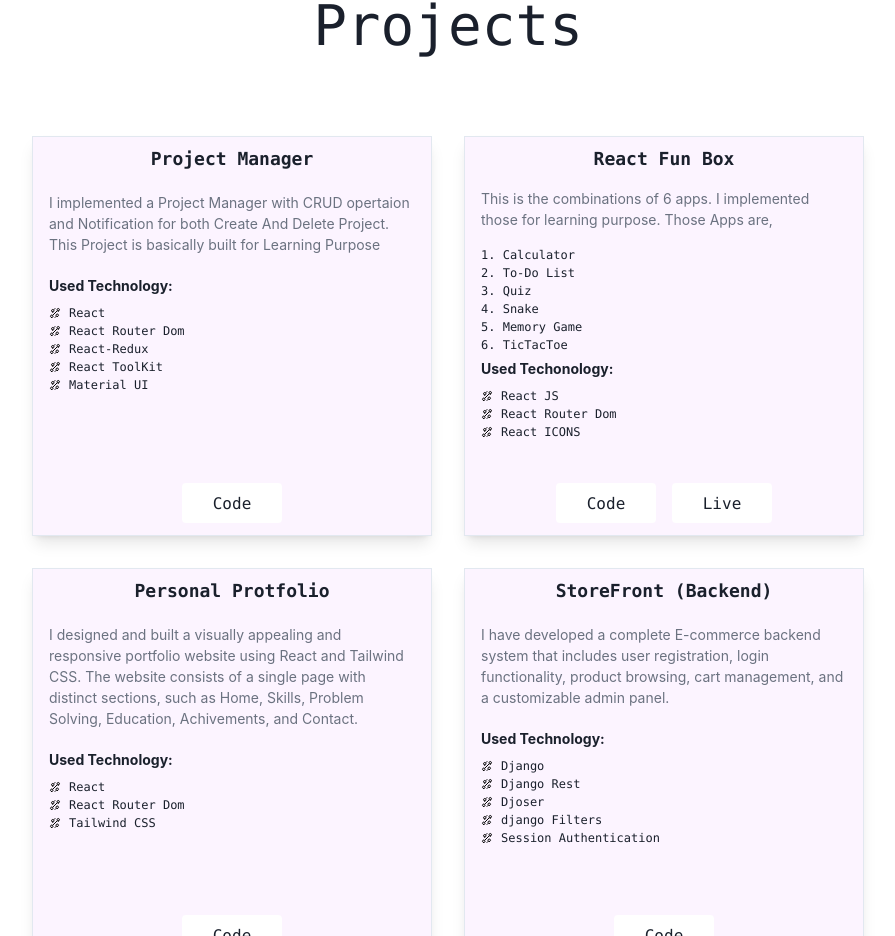
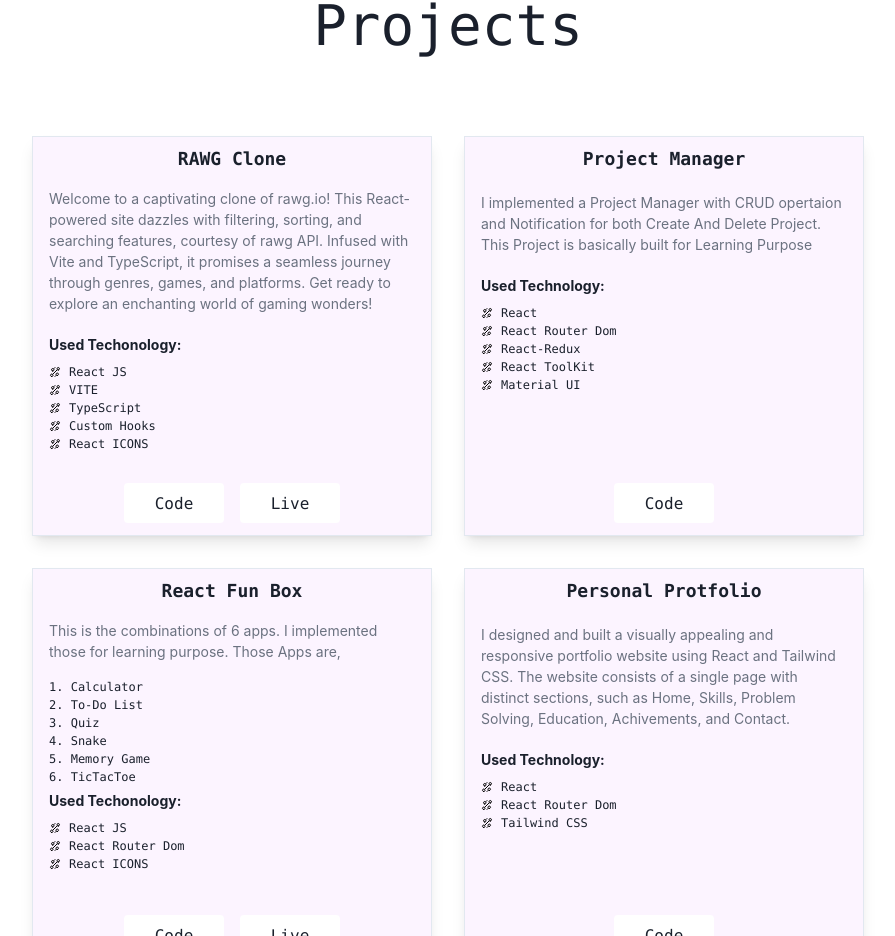
Before and after one commit to hkshakib/portfolio, a React (Create React App) app: page / in a window 1280 px wide. Shown: the part 3932-4868 px from the top of the page, without its empty margins (192-1087 px from the left). Built offline with nearby package versions, Linux system fonts and the light colour scheme; what tailwindcss-font-inter would draw is missing.

Commit message:
feat: Added new project

```diff
--- /dev/null
+++ b/src/components/ProjectLive.jsx
@@ -0,0 +1,61 @@
+import React from "react";
+import { GrTechnology } from "react-icons/gr";
+
+const ProjectLive = () => {
+  return (
+    <div className="flex flex-col justify-center p-4 lg:p-0 lg:items-center bg-[#FCF4FF] border h-[400px] w-[300px] lg:w-[400px] shadow-lg">
+      <div className="flex justify-center text-[16px] lg:text-[18px] font-mono pl-4 lg:pl-0 lg:pt-2 font-bold">
+        <span>RAWG Clone</span>
+      </div>
+
+      <div className="flex flex-col">
+        <p className="text-[14px] lg:p-4 text-gray-500">
+          Welcome to a captivating clone of rawg.io! This React-powered site
+          dazzles with filtering, sorting, and searching features, courtesy of
+          rawg API. Infused with Vite and TypeScript, it promises a seamless
+          journey through genres, games, and platforms. Get ready to explore an
+          enchanting world of gaming wonders!
+        </p>
+
+        <h1 className="text-[14px] lg:text[16px] pl-2 lg:pl-4 font-bold lg:pt-1 lg:pb-2 pb-1">
+          Used Techonology:
+        </h1>
+        <span className="flex items-center gap-2 pr-2 lg:pr-2 text-[12px] font-mono pl-2 lg:pl-4">
+          <GrTechnology />
+          <span>React JS</span>
+        </span>
+        <span className="flex items-center gap-2 pr-2 lg:pr-2 text-[12px] font-mono pl-2 lg:pl-4">
+          <GrTechnology />
+          <span>VITE</span>
+        </span>
+        <span className="flex items-center gap-2 pr-2 lg:pr-2 text-[12px] font-mono pl-2 lg:pl-4">
+          <GrTechnology />
+          <span>TypeScript</span>
+        </span>
+        <span className="flex items-center gap-2 pr-2 lg:pr-2 text-[12px] font-mono pl-2 lg:pl-4">
+          <GrTechnology />
+          <span>Custom Hooks</span>
+        </span>
+        <span className="flex items-center gap-2 pr-2 lg:pr-2 text-[12px] font-mono pl-2 lg:pl-4">
+          <GrTechnology />
+          <span>React ICONS</span>
+        </span>
+      </div>
+
+      <div className="flex flex-1 justify-center items-end pb-3 gap-4">
+        <button className="bg-white h-[40px] w-[100px] border lg:border-0 rounded hover:border hover:border-indigo-700 hover:bg-[#6E07F3] hover:transition-all duration-700 hover:text-white hover:shadow-md">
+          <a className="font-mono" href="https://github.com/hkshakib/playerhub">
+            Code
+          </a>
+        </button>
+        <button className="bg-white h-[40px] w-[100px] border lg:border-0 rounded hover:border hover:border-indigo-700 hover:bg-[#6E07F3] hover:transition-all duration-700 hover:text-white hover:shadow-md">
+          <a className="font-mono" href="https://rawg-clone-chi.vercel.app/">
+            Live
+          </a>
+        </button>
+      </div>
+    </div>
+  );
+};
+
+export default ProjectLive;
--- a/src/pages/Projects.jsx
+++ b/src/pages/Projects.jsx
@@ -1,6 +1,7 @@
 import React from "react";
 import ProjectWithLive from "../components/ProjectWithLive";
 import Project from "../components/Project";
+import ProjectLive from "../components/ProjectLive";
 
 const Projects = () => {
   return (
@@ -10,6 +11,7 @@ const Projects = () => {
       </div>
 
       <div className="flex flex-wrap gap-8 lg:p-12 justify-center">
+        <ProjectLive />
         <Project
           Title={"Project Manager"}
           Summery={
```
